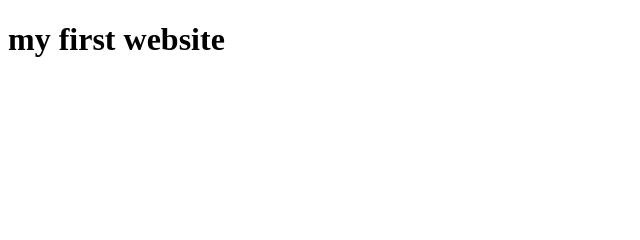
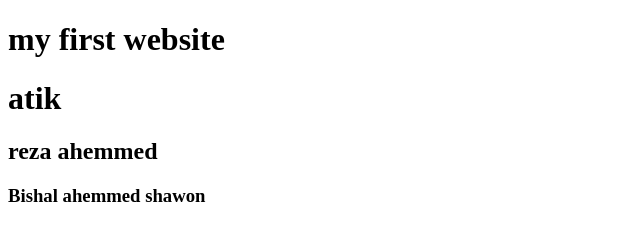
Before and after one commit to mdashikkhan686/ashik8888, a plain HTML site: page index.html in a window 1280 px wide. Shown: the whole page, without its empty margins (0-640 px from the left). Drawn offline with Linux system fonts and the light colour scheme.

Commit message:
atik added

```diff
--- a/index.html
+++ b/index.html
@@ -5,6 +5,8 @@
     <title>exam er practice</title>
 </head>
 <body>
-
+    <h1>atik </h1>
+    <h2>reza ahemmed</h2>
+    <h3>Bishal ahemmed shawon</h3>
 </body>
 </html>
```
